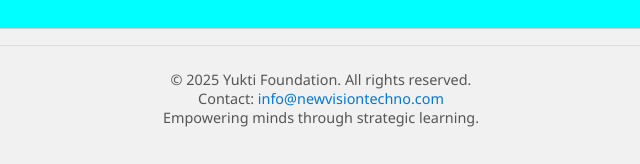
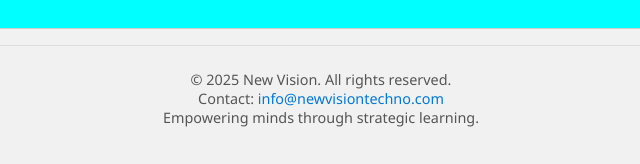
Before and after one commit to mygithubabhi/newvision, a plain HTML site: page index.html in a window 1280 px wide. Shown: the part 926-1090 px from the top of the page, 319-959 px from the left. Drawn offline with Linux system fonts and the light colour scheme.

Commit message:
Update index.html

```diff
--- a/index.html
+++ b/index.html
@@ -86,7 +86,7 @@
   <div class=container>
 <footer class="footer">
   <div class="footer-content">
-    <p>&copy; 2025 Yukti Foundation. All rights reserved.</p>
+    <p>&copy; 2025 New Vision. All rights reserved.</p>
     <p>Contact: <a href="mailto:info@newvisiontechno.com">info@newvisiontechno.com</a></p>
     <p>Empowering minds through strategic learning.</p>
   </div>
```
